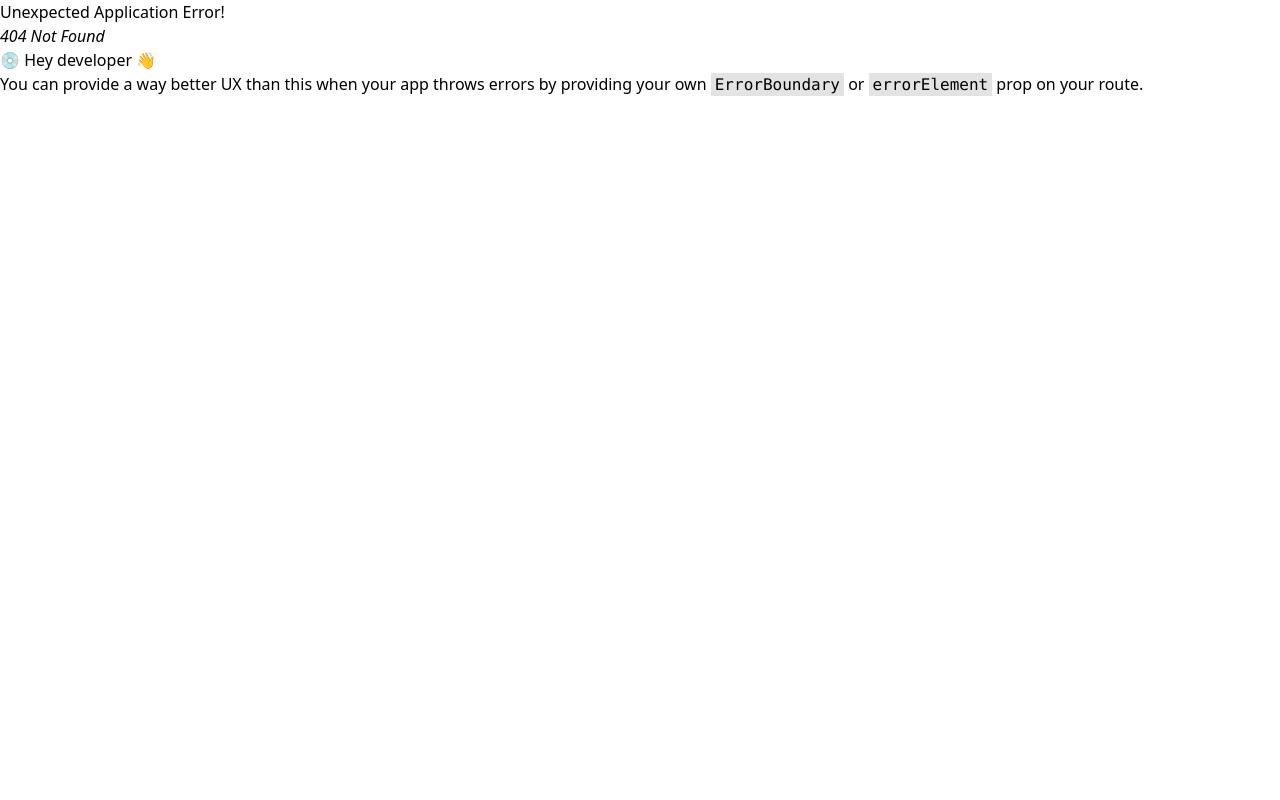
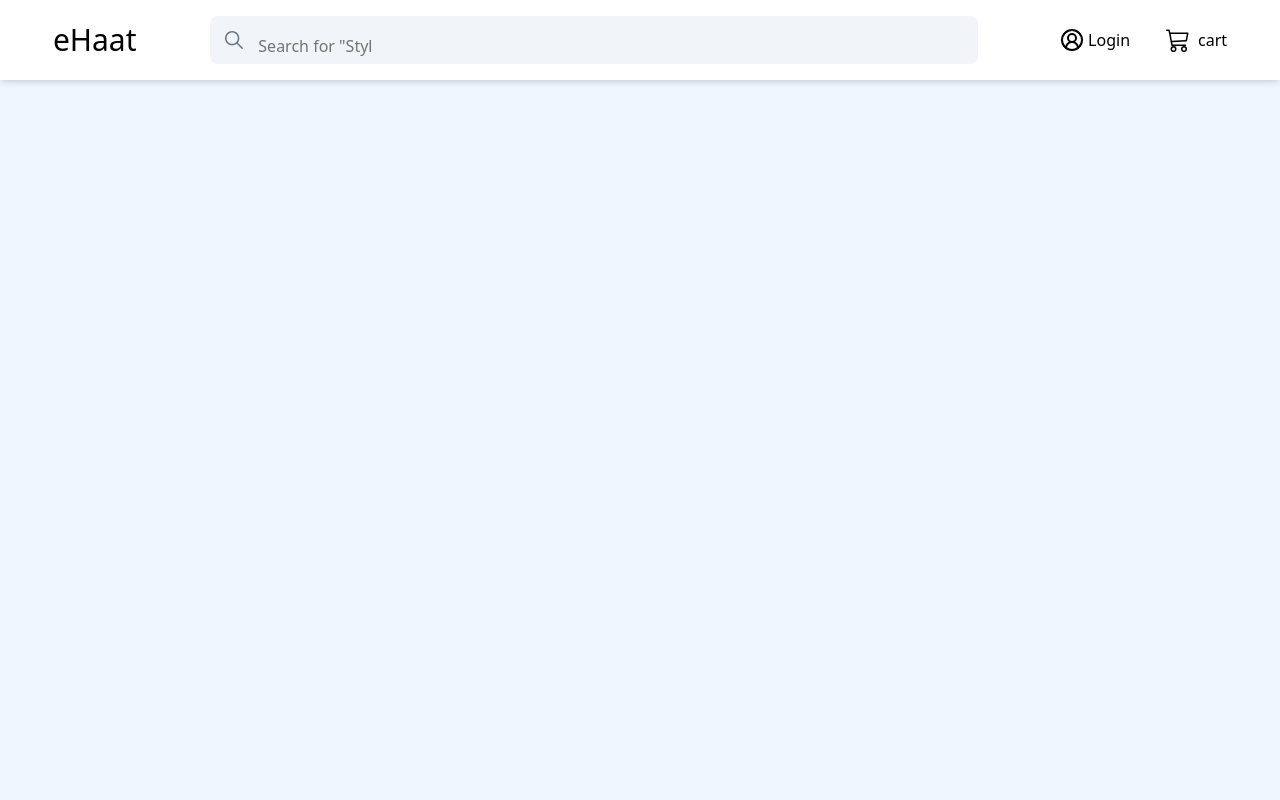
Before and after one commit to keshavjha-tech/e-haat, a React (Vite) app in the folder client/: page /register in a window 1280 px wide. Before the commit this address had no page. Shown: the top 800 px of the page. Built offline with nearby package versions, Linux system fonts and the light colour scheme.

Commit message:
New pages added

```diff
--- a/client/src/components/Header.jsx
+++ b/client/src/components/Header.jsx
@@ -20,7 +20,7 @@ function Header() {
   // console.log('ismobile', isMobile);
   // console.log("isSearchPage", isSearchPage);
   return (
-    <header className="h-24 lg:h-20 lg:shadow-md sticky top-0 z-40 items-center flex  flex-col gap-2 justify-center">
+    <header className="h-24 lg:h-20 lg:shadow-md sticky top-0 z-40 items-center flex  flex-col gap-2 justify-center bg-white">
       {!(isSearchPage && isMobile) && (
         <div className="container mx-auto flex items-center justify-around px-4 ">
           {/* {Logo} */}
--- a/client/src/index.css
+++ b/client/src/index.css
@@ -1,4 +1,6 @@
 @import "tailwindcss";
+
+body{ @apply bg-blue-50}
 
 
 @theme{
--- /dev/null
+++ b/client/src/pages/Login.jsx
@@ -0,0 +1,9 @@
+import React from 'react'
+
+function Login() {
+  return (
+    <div>Login</div>
+  )
+}
+
+export default Login
--- /dev/null
+++ b/client/src/pages/Register.jsx
@@ -0,0 +1,11 @@
+import React from 'react'
+
+function Register() {
+  return (
+    <section>
+
+    </section>
+  )
+}
+
+export default Register
--- a/client/src/route/index.jsx
+++ b/client/src/route/index.jsx
@@ -2,6 +2,8 @@ import { createBrowserRouter } from 'react-router-dom'
 import App from '../App.jsx'
 import Home from '../pages/Home.jsx'
 import SearchPage from '../pages/SearchPage.jsx'
+import Register from '../pages/Register.jsx'
+import Login from '../pages/Login.jsx'
 
 const router = createBrowserRouter([
     {
@@ -9,7 +11,9 @@ const router = createBrowserRouter([
         element : <App />,
         children : [
             { path : '', element : <Home />},
-            { path : "search", element : <SearchPage /> }
+            { path : "search", element : <SearchPage /> },
+            { path : "login", element : <Login /> },
+            { path : "register", element : <Register /> },
         ]
     }
 ])
```
